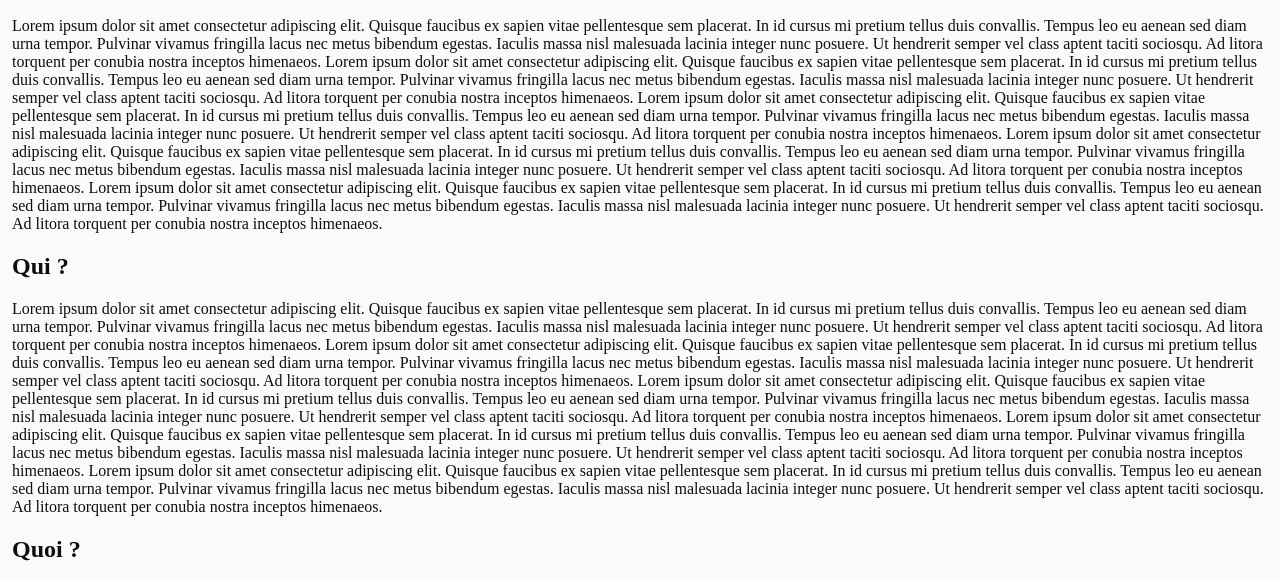
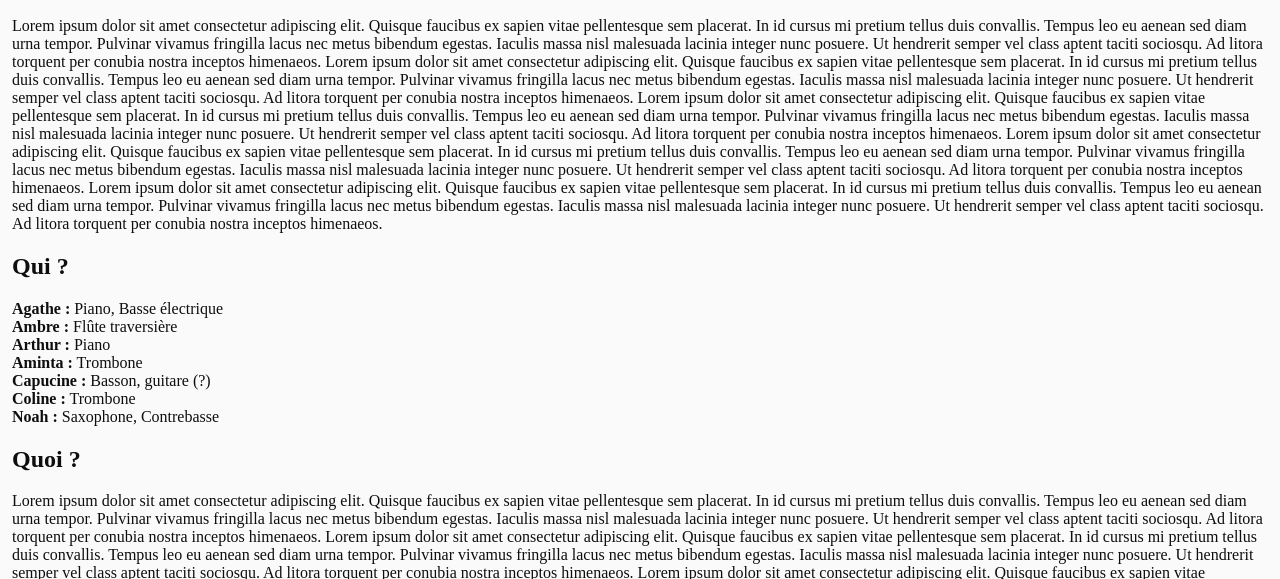
Before and after one commit to Mushi-027/carte-blanche-2026, a plain HTML site: page index.html in a window 1280 px wide. Shown: the part 164-743 px from the top of the page. Drawn offline with Linux system fonts and the light colour scheme.

Commit message:
Ajout du nom des musiciens dans la section 'quand'

```diff
--- a/index.html
+++ b/index.html
@@ -37,7 +37,7 @@
 
         <div id="qui">
             <h2>Qui ?</h2>
-            <p>Lorem ipsum dolor sit amet consectetur adipiscing elit. Quisque faucibus ex sapien vitae pellentesque sem placerat. In id cursus mi pretium tellus duis convallis. Tempus leo eu aenean sed diam urna tempor. Pulvinar vivamus fringilla lacus nec metus bibendum egestas. Iaculis massa nisl malesuada lacinia integer nunc posuere. Ut hendrerit semper vel class aptent taciti sociosqu. Ad litora torquent per conubia nostra inceptos himenaeos.
+            <!-- <p>Lorem ipsum dolor sit amet consectetur adipiscing elit. Quisque faucibus ex sapien vitae pellentesque sem placerat. In id cursus mi pretium tellus duis convallis. Tempus leo eu aenean sed diam urna tempor. Pulvinar vivamus fringilla lacus nec metus bibendum egestas. Iaculis massa nisl malesuada lacinia integer nunc posuere. Ut hendrerit semper vel class aptent taciti sociosqu. Ad litora torquent per conubia nostra inceptos himenaeos.
 
     Lorem ipsum dolor sit amet consectetur adipiscing elit. Quisque faucibus ex sapien vitae pellentesque sem placerat. In id cursus mi pretium tellus duis convallis. Tempus leo eu aenean sed diam urna tempor. Pulvinar vivamus fringilla lacus nec metus bibendum egestas. Iaculis massa nisl malesuada lacinia integer nunc posuere. Ut hendrerit semper vel class aptent taciti sociosqu. Ad litora torquent per conubia nostra inceptos himenaeos.
 
@@ -46,7 +46,28 @@
     Lorem ipsum dolor sit amet consectetur adipiscing elit. Quisque faucibus ex sapien vitae pellentesque sem placerat. In id cursus mi pretium tellus duis convallis. Tempus leo eu aenean sed diam urna tempor. Pulvinar vivamus fringilla lacus nec metus bibendum egestas. Iaculis massa nisl malesuada lacinia integer nunc posuere. Ut hendrerit semper vel class aptent taciti sociosqu. Ad litora torquent per conubia nostra inceptos himenaeos.
 
     Lorem ipsum dolor sit amet consectetur adipiscing elit. Quisque faucibus ex sapien vitae pellentesque sem placerat. In id cursus mi pretium tellus duis convallis. Tempus leo eu aenean sed diam urna tempor. Pulvinar vivamus fringilla lacus nec metus bibendum egestas. Iaculis massa nisl malesuada lacinia integer nunc posuere. Ut hendrerit semper vel class aptent taciti sociosqu. Ad litora torquent per conubia nostra inceptos himenaeos.
-            </p>
+            </p> -->
+            <div class="musicien">
+                <b>Agathe :</b> Piano, Basse électrique
+            </div>
+            <div class="musicien">
+                <b>Ambre :</b> Flûte traversière
+            </div>
+            <div class="musicien">
+                <b>Arthur :</b> Piano
+            </div>
+            <div class="musicien">
+                <b>Aminta :</b> Trombone
+            </div>
+            <div class="musicien">
+                <b>Capucine :</b> Basson, guitare (?)
+            </div>
+            <div class="musicien">
+                <b>Coline :</b> Trombone
+            </div>
+            <div class="musicien">
+                <b>Noah :</b> Saxophone, Contrebasse
+            </div>
         </div>
 
         <div id="quoi">
```
